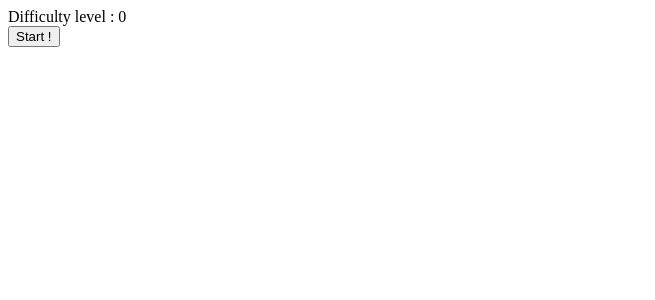
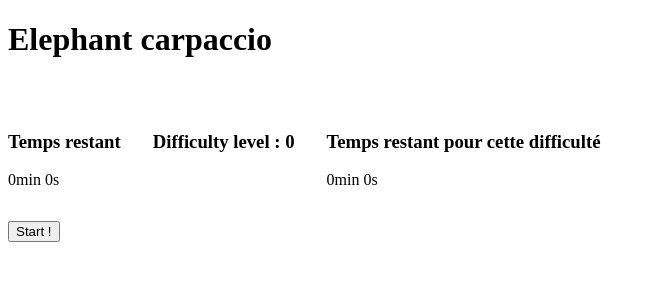
Before and after one commit to Lokymil/elephant_carpaccio, a React (Create React App) app in the folder scoring/: page / in a window 1280 px wide. Shown: the top 300 px of the page, without its empty margins (0-655 px from the left). Built offline with nearby package versions, Linux system fonts and the light colour scheme.

Commit message:
Display timers and streak

```diff
--- a/scoring/src/App.css
+++ b/scoring/src/App.css
@@ -2,5 +2,22 @@
   display: flex;
   flex-direction: row;
   flex-wrap: wrap;
-  justify-content: space-around;
+  justify-content: flex-start;
+  margin-bottom: 2rem;
 }
+
+.team {
+  margin-right: 2rem;
+}
+
+.metadata {
+  display: flex;
+  flex-direction: row;
+  flex-wrap: wrap;
+  justify-content: flex-start;
+  margin-bottom: 2rem;
+}
+
+.metadata > * {
+  margin-right: 2rem;
+}
--- a/scoring/src/App.js
+++ b/scoring/src/App.js
@@ -1,18 +1,33 @@
 import { useState, useEffect } from "react";
 import { socket } from "./socket";
 import "./App.css";
+import Timer from "./Timer";
+import Team from "./Team";
 
 function App() {
   const [teams, setTeams] = useState([]);
   const [isStarted, setIsStarted] = useState(false);
   const [difficulty, setDifficulty] = useState(0);
+  const [remainingTime, setRemainingTime] = useState(0);
+  const [remainingDifficultyTime, setRemainingDifficultyTime] = useState(0);
   useEffect(() => {}, []);
 
-  socket.on("current", ({ teams, isStarted, difficulty }) => {
-    setTeams(teams);
-    setIsStarted(isStarted);
-    setDifficulty(difficulty);
-  });
+  socket.on(
+    "current",
+    ({
+      teams,
+      isStarted,
+      difficulty,
+      remainingTime,
+      remainingDifficultyTime,
+    }) => {
+      setTeams(teams);
+      setIsStarted(isStarted);
+      setDifficulty(difficulty);
+      setRemainingTime(remainingTime);
+      setRemainingDifficultyTime(remainingDifficultyTime);
+    }
+  );
 
   const startGame = () => {
     socket.emit("start");
@@ -20,15 +35,20 @@ function App() {
 
   return (
     <div className="App">
+      <h1>Elephant carpaccio</h1>
       <div className="teams">
         {teams.map((team) => (
-          <div id={team.name}>
-            <h2>{team.name}</h2>
-            <div>Score : {team.points}</div>
-          </div>
+          <Team key={team.name} team={team} />
         ))}
       </div>
-      <div>Difficulty level : {difficulty}</div>
+      <div className="metadata">
+        <Timer title="Temps restant" remainingTime={remainingTime} />
+        <h3>Difficulty level : {difficulty}</h3>
+        <Timer
+          title="Temps restant pour cette difficulté"
+          remainingTime={remainingDifficultyTime}
+        />
+      </div>
       {!isStarted && <button onClick={startGame}>Start !</button>}
     </div>
   );
--- /dev/null
+++ b/scoring/src/Team.js
@@ -0,0 +1,11 @@
+const Team = ({ team: { name, points, validAnswerInARow } }) => {
+  return (
+    <div className="team">
+      <h2>{name}</h2>
+      <div>Score : {points}</div>
+      <div>Streak : {validAnswerInARow}</div>
+    </div>
+  );
+};
+
+export default Team;
--- /dev/null
+++ b/scoring/src/Timer.js
@@ -0,0 +1,15 @@
+const Timer = ({ title, remainingTime }) => {
+  const remainingTimeInSeconds = Math.round(remainingTime / 1000);
+  const remainingMinutes = Math.floor(remainingTimeInSeconds / 60);
+  const remainingSeconds = remainingTimeInSeconds - remainingMinutes * 60;
+  return (
+    <div>
+      <h3>{title}</h3>
+      <div>
+        {remainingMinutes}min {remainingSeconds}s
+      </div>
+    </div>
+  );
+};
+
+export default Timer;
```
Also changed, not shown: 1 other file (tests, documents, lock files or other folders).
